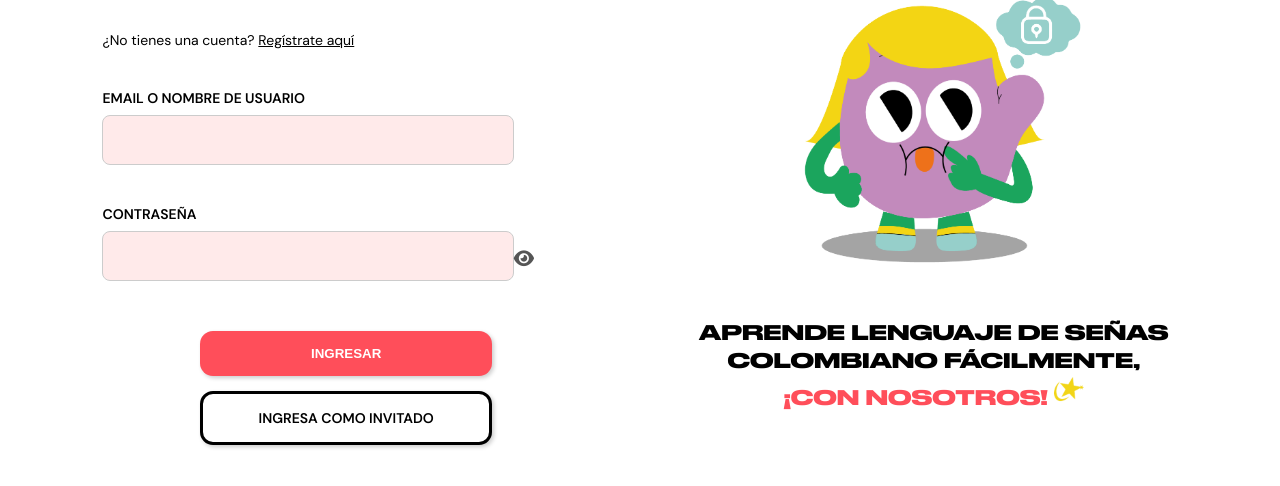
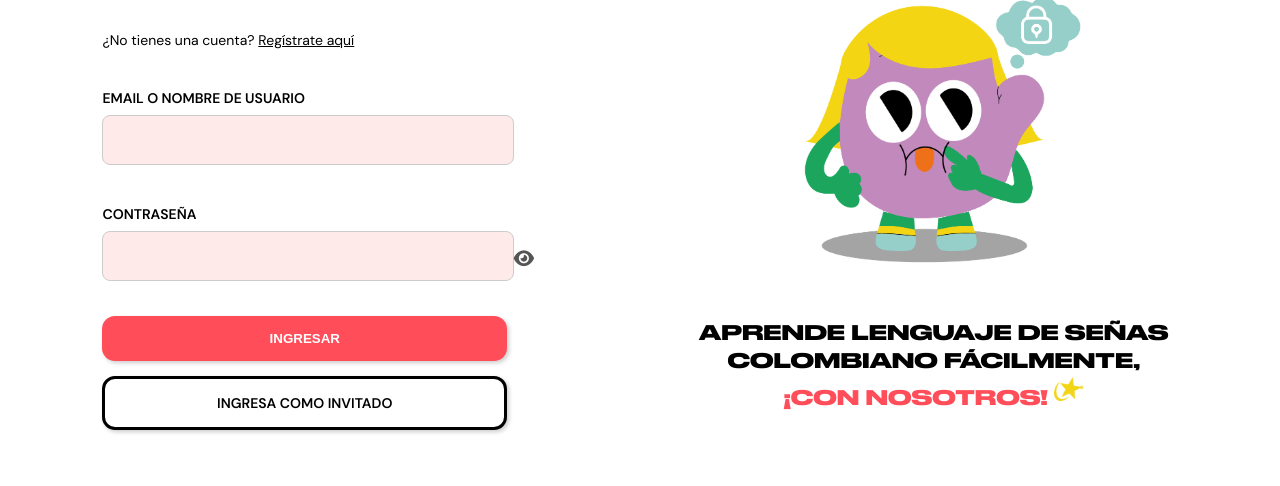
Before and after one commit to DanielMontanoZtm/aprendizajelsc, a plain HTML site: page Index.html in a window 1280 px wide. Shown: the part 230-716 px from the top of the page. Drawn offline with Linux system fonts and the light colour scheme.

Commit message:
Upload 5

```diff
--- a/Index.html
+++ b/Index.html
@@ -32,7 +32,7 @@
 
 
                 <button class="login-button" id="login-button">INGRESAR</button>
-                <button class="guest-button" id="guest-button" onclick="window.location.href='iniciogeneral.html'">INGRESA COMO INVITADO</button>
+                <button class="guest-button" id="guest-button" onclick="window.location.href='Iniciogeneral.html'">INGRESA COMO INVITADO</button>
 
             </section>
 
--- a/index.css
+++ b/index.css
@@ -88,6 +88,7 @@ header {
     display: flex;
     flex-direction: column;
     max-width: 50%;
+    align-items: flex-start;
 }
 
 .login-title {
@@ -127,6 +128,7 @@ input[type="password"] {
 
 .password-container {
     position: relative;
+    width: 100%;
 }
 
 .toggle-password {
@@ -141,7 +143,7 @@ input[type="password"] {
 }
 
 .login-button {
-    margin-top: 30px;
+    margin-top: 15px;
     background-color: #ff4e5a;
     color: white;
     font-weight: bold;
@@ -149,8 +151,7 @@ input[type="password"] {
     padding: 15px;
     border-radius: 13px;
     cursor: pointer;
-    width: 60%;
-    align-self: center;
+    width: 83%;
     box-shadow: 2px 2px 4px rgba(0,0,0,0.2);
 }
 
@@ -171,8 +172,7 @@ input[type="password"] {
     padding: 15px;
     border-radius: 13px;
     cursor: pointer;
-    width: 60%;
-    align-self: center;
+    width: 83%;
     box-shadow: 2px 2px 4px rgba(0,0,0,0.2);
     font-family: 'DMSans Semibold', sans-serif;
     font-size: 14px;
```
Also changed, not shown: Imagenes/header/logros_blanco.png, Imagenes/header/logros_negro.png, Imagenes/inicio/2saludos-despedidas.png, 2 other files.
